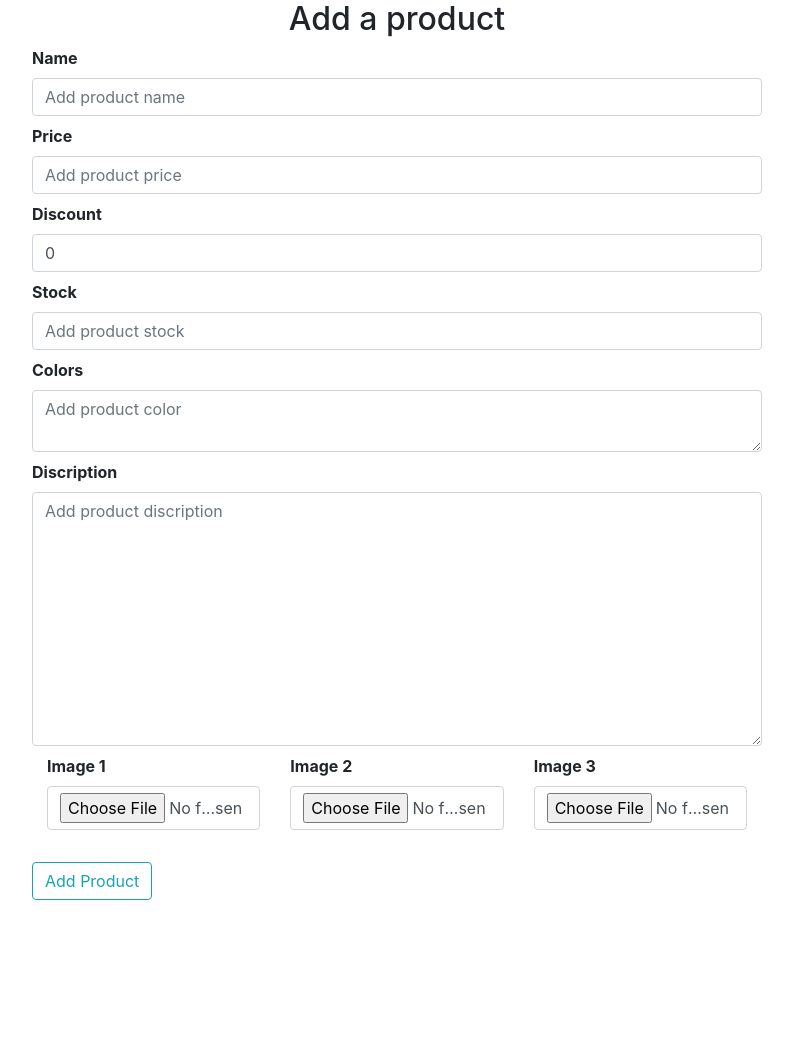
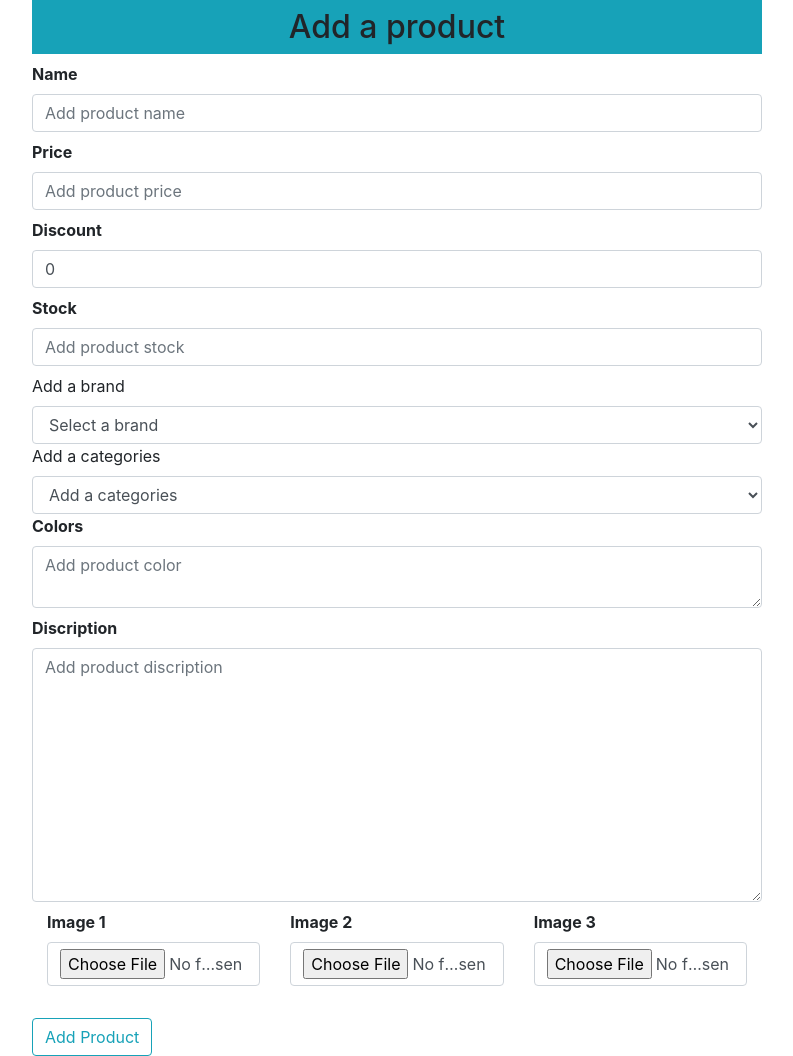
Before and after one commit to safwanvk/shop, a Flask app: page /add-product in a window 1280 px wide. Shown: the whole page, without its empty margins (243-1036 px from the left). Before the commit the page ends 900 px from the top, so only its background shows below. Run offline with Flask 2, Linux system fonts and the light colour scheme; data comes from the database, SQL or seed files in the repository; some libraries are stand-ins or nearby versions.

Commit message:
:zap: Set View brand & categories

```diff
--- a/shop/products/routes.py
+++ b/shop/products/routes.py
@@ -34,5 +34,7 @@
 
 @app.route('/add-product', methods=['GET', 'POST'])
 def add_product():
+    brands = Brand.query.all()
+    categories = Category.query.all()
     form = AddProductForm(request.form)
-    return render_template('products/add_product.html', form=form)
+    return render_template('products/add_product.html', form=form, brands=brands, categories=categories)
--- a/shop/templates/products/add_product.html
+++ b/shop/templates/products/add_product.html
@@ -5,13 +5,27 @@
     <div class="row">
     <div class="col-md-2"></div>
     <div class="col-md-8">
-        <h2 class="text-center">Add a product</h2>
+        <h2 class="text-center bg-info p-2">Add a product</h2>
         {% from "admin/_formhelpers.html" import render_field %}
         <form method="POST" enctype="multipart/form-data">
             {{ render_field(form.name, class="form-control", placeholder="Add product name") }}
             {{ render_field(form.price, class="form-control", placeholder="Add product price") }}
             {{ render_field(form.discount, class="form-control", placeholder="Add product discount") }}
             {{ render_field(form.stock, class="form-control", placeholder="Add product stock") }}
+            <label for="brand">Add a brand</label>
+            <select name="brand" id="brand" class="form-control" required>
+                <option value="">Select a brand</option>
+                {% for brand in brands %}
+                <option value="{{ brand.id }}">{{ brand.name }}</option>
+                {% endfor %}
+            </select>
+            <label for="categories">Add a categories</label>
+            <select name="categories" id="categories" class="form-control" required>
+                <option value="">Add a categories</option>
+                {% for category in categories %}
+                <option value="{{ category.id }}">{{ category.name }}</option>
+                {% endfor %}
+            </select>
             {{ render_field(form.colors, class="form-control", placeholder="Add product color") }}
             {{ render_field(form.discription, class="form-control", placeholder="Add product discription", rows="10") }}
 
```
